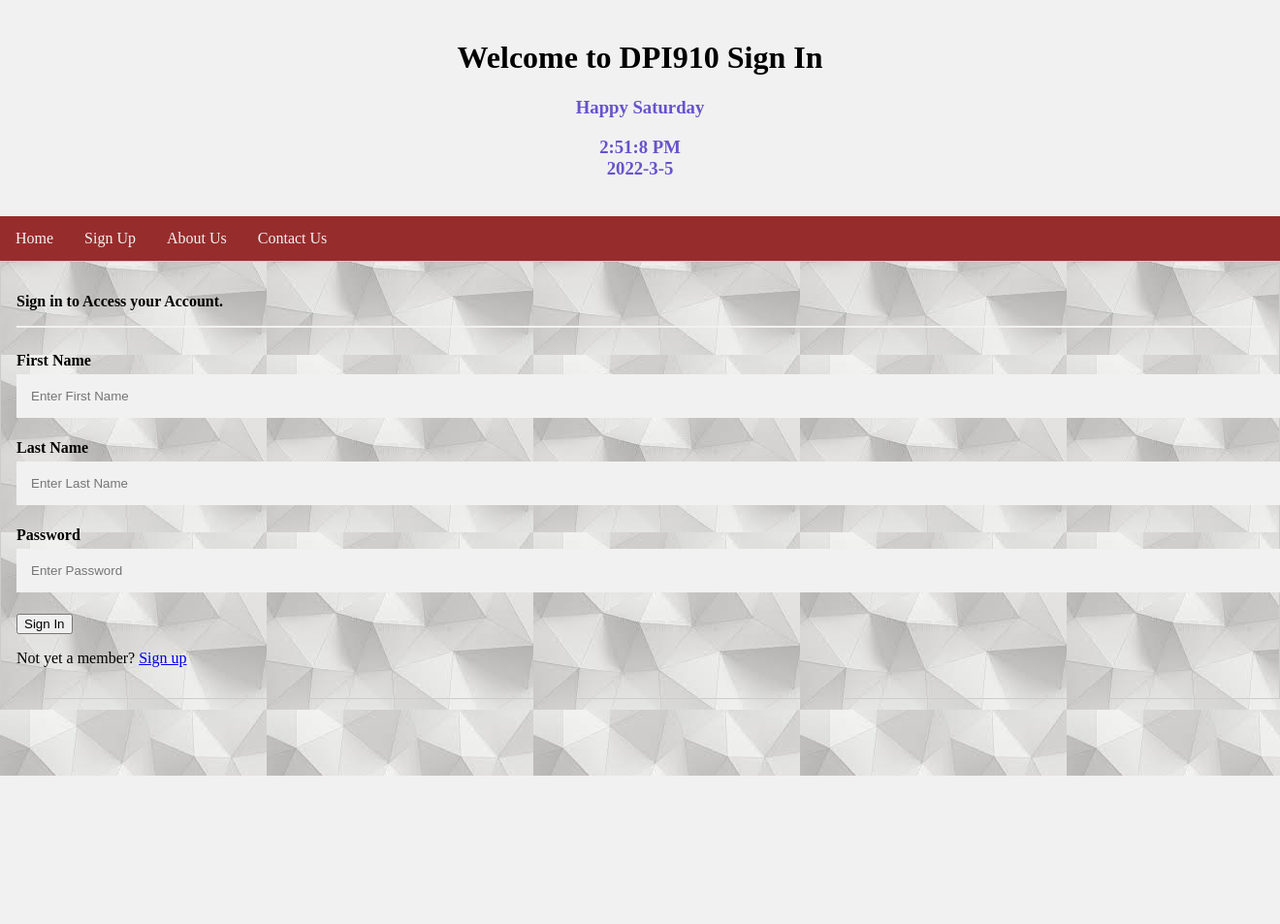
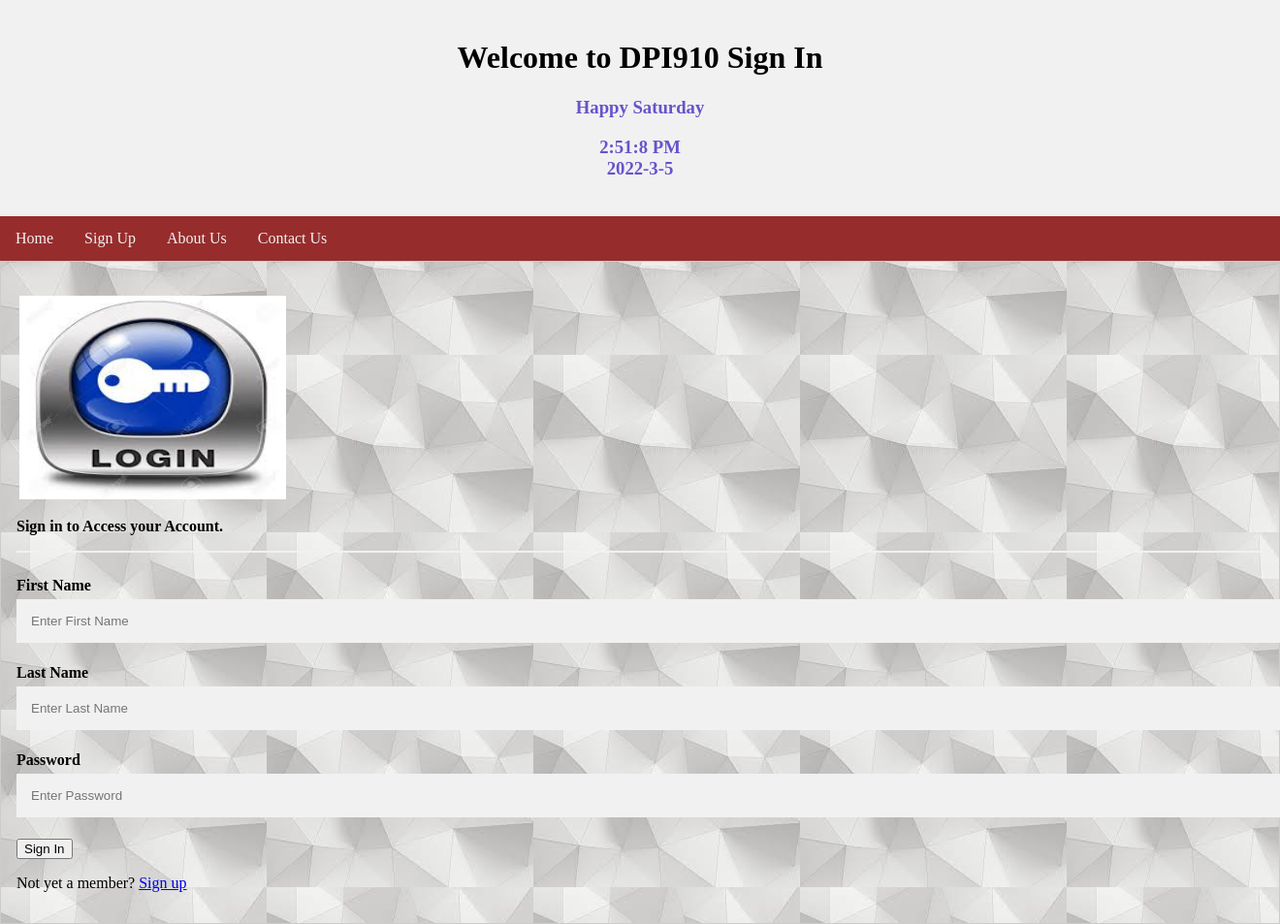
Before and after one commit to DPI910Group5/DPI910Project1, a PHP site: page /login.php in a window 1320 px wide; the page is wider, and only the part inside the window is pictured. Shown: that part at 97% size. Before the commit the page ends 800 px from the top of that part, so only its background shows below. Run offline with PHP 8.4, Linux system fonts and the light colour scheme.

Commit message:
Update login.php

```diff
--- a/login.php
+++ b/login.php
@@ -24,6 +24,8 @@
       </div>
       <form action="login.php" method="POST" style="border:1px solid #ccc">
         <div class="container">
+             <table> <td>
+          <p><img src="button.jpg" alt="bk1" width="275" height="210" align="left"/></p></td></table>
        <b> <p>Sign in to Access your Account.</p> </b>
           <hr>
           <?php include('errors.php'); ?>
```
